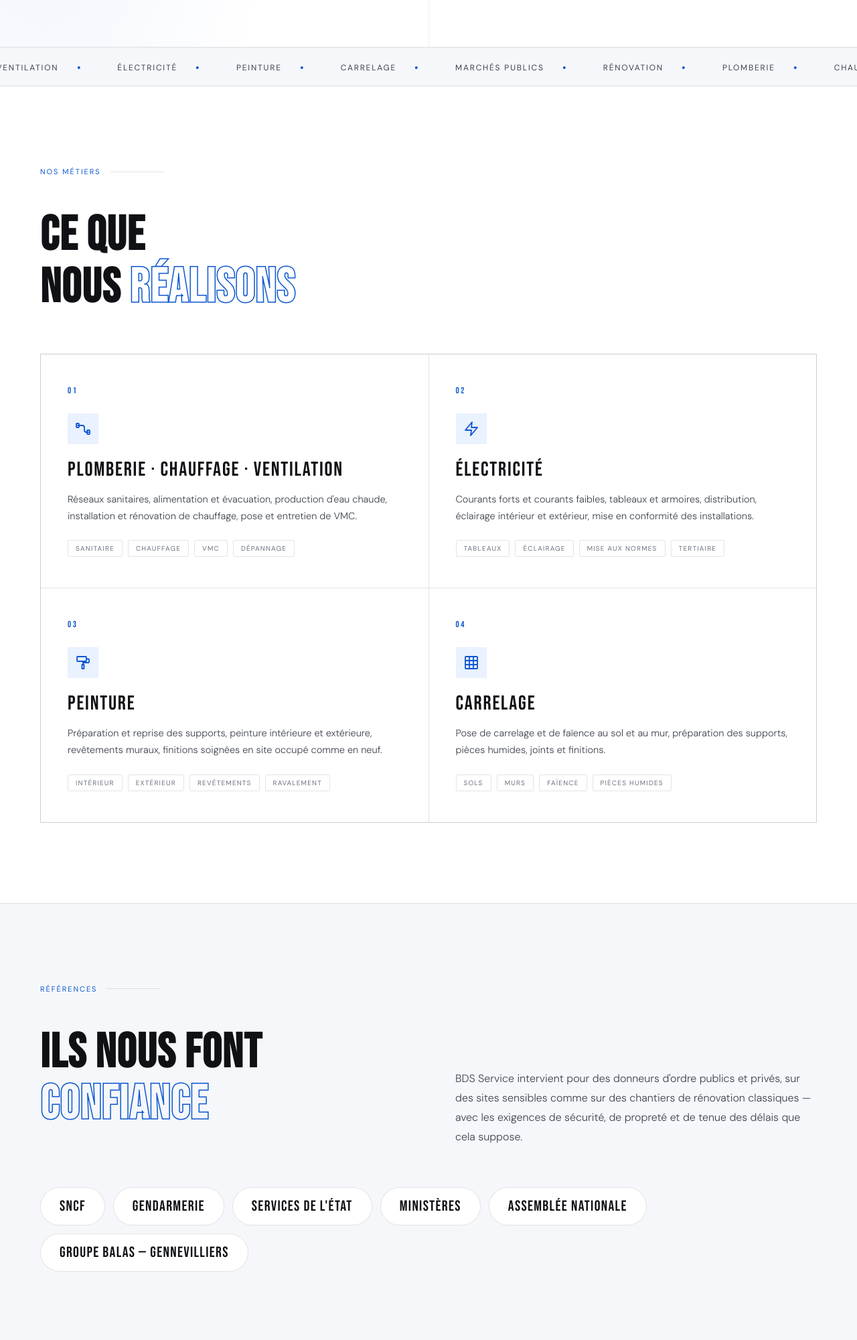
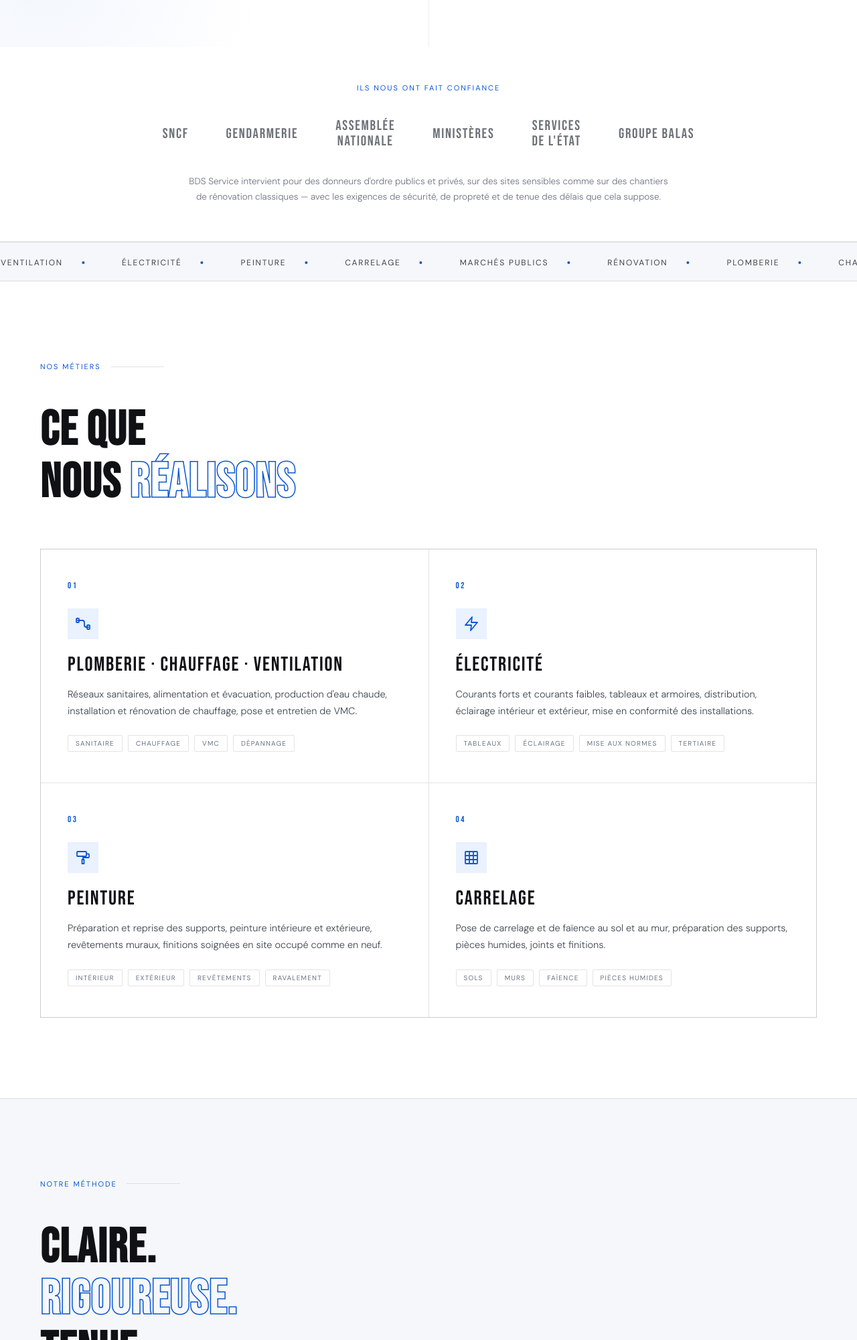
Before and after one commit to kaismarzougui2-cyber/OMAELEC, a plain HTML site: page index.html in a window 1280 px wide. Shown: the part 800-2800 px from the top of the page at 67% size. Drawn offline with Linux system fonts and the light colour scheme.

Commit message:
feat: add a client logo band under the hero
New "Ils nous ont fait confiance" band placed directly below the hero,
before the marquee, holding the six references.

The logo files are not in the repository, so each item ships as an
<img> pointing at logos/<name>.png with the reference name as a sibling
fallback. The image removes itself if the file is missing and the CSS
then reveals the name, so the band is complete today and switches to the
real logos as soon as the files are dropped in logos/ — no markup change
needed. Logos render greyscale and return to full colour on hover.

logos/README.md documents the expected filenames, the recommended format,
and the point that these are trademarks: French state emblems in
particular have restricted use, so displaying them needs the client's
authorisation. Until then the names in plain text are the safe option.

Removed the lower "Références" section, which repeated the same six names
and carried a duplicate id="references"; its explanatory sentence moved
into the new band, and section backgrounds were re-alternated.

Verified both states in Chromium: with no files the six names show and
with files present the six images show, greyscale with colour on hover.
No duplicate ids, no overflow at 390px or 1440px.

Co-Authored-By: Claude Opus 5 <noreply@anthropic.com>
Claude-Session: https://claude.ai/code/session_01T95zoF76iVTQNrQGba9U2S

```diff
--- a/index.html
+++ b/index.html
@@ -206,6 +206,39 @@
   }
   .metric-label{font-size:11px;letter-spacing:.14em;text-transform:uppercase;color:var(--ink-3)}
 
+  /* ── BANDE DE CONFIANCE (logos clients) ── */
+  .trust{padding:54px 60px;border-bottom:1px solid var(--line);background:var(--white)}
+  .trust-label{
+    text-align:center;font-size:11px;letter-spacing:.18em;text-transform:uppercase;
+    color:var(--blue);margin-bottom:34px;
+  }
+  .trust-logos{
+    display:flex;flex-wrap:wrap;justify-content:center;align-items:center;
+    gap:24px 56px;max-width:1120px;margin:0 auto;
+  }
+  .logo-item{
+    height:54px;display:flex;align-items:center;justify-content:center;
+    text-decoration:none;color:inherit;
+  }
+  /* Le fichier existe : le logo s'affiche. Sinon l'image est retirée et
+     le nom en toutes lettres prend sa place (voir logos/README.md). */
+  .logo-item img{
+    max-height:54px;max-width:168px;width:auto;object-fit:contain;
+    filter:grayscale(1);opacity:.58;transition:filter .3s,opacity .3s;
+  }
+  .logo-item:hover img{filter:none;opacity:1}
+  .logo-name{
+    font-family:'Bebas Neue',sans-serif;font-size:21px;letter-spacing:.08em;
+    color:var(--ink-2);opacity:.75;text-align:center;line-height:1.1;
+    transition:opacity .3s,color .3s;
+  }
+  .logo-item:hover .logo-name{opacity:1;color:var(--blue)}
+  .logo-item img ~ .logo-name{display:none}
+  .trust-note{
+    text-align:center;font-size:13.5px;line-height:1.7;color:var(--ink-3);
+    font-weight:300;max-width:720px;margin:34px auto 0;
+  }
+
   /* ── MARQUEE ── */
   .marquee-section{
     border-top:1px solid var(--line);border-bottom:1px solid var(--line);
@@ -265,22 +298,6 @@
   .tag{
     font-size:10px;letter-spacing:.12em;text-transform:uppercase;
     border:1px solid var(--line);padding:5px 11px;color:var(--ink-3);border-radius:2px;
-  }
-
-  /* ── RÉFÉRENCES ── */
-  .refs-intro{
-    display:grid;grid-template-columns:1fr 1fr;gap:80px;align-items:end;margin-bottom:60px;
-  }
-  .refs-intro p{font-size:16px;line-height:1.8;color:var(--ink-2);font-weight:300;align-self:end}
-
-  .refs-list{display:flex;flex-wrap:wrap;gap:12px}
-  .ref-pill{
-    font-family:'Bebas Neue',sans-serif;font-size:22px;letter-spacing:.06em;
-    padding:14px 28px;border:1px solid var(--line);border-radius:100px;
-    background:var(--white);transition:all .3s;
-  }
-  .ref-pill:hover{
-    background:var(--blue);color:#fff;border-color:var(--blue);transform:scale(1.04);
   }
 
   /* ── MÉTHODE ── */
@@ -415,7 +432,11 @@
     h1{font-size:clamp(50px,13vw,74px)}
 
     .section{padding:72px 22px}
-    .refs-intro{grid-template-columns:1fr;gap:28px}
+    .trust{padding:40px 22px}
+    .trust-logos{gap:20px 34px}
+    .logo-item{height:42px}
+    .logo-item img{max-height:42px;max-width:124px}
+    .logo-name{font-size:17px}
     .about-grid{grid-template-columns:1fr;gap:36px}
     .process-steps{grid-template-columns:1fr 1fr;gap:38px 0}
     .process-steps::before{display:none}
@@ -431,7 +452,7 @@
 
   @media (max-width:560px){
     .process-steps{grid-template-columns:1fr}
-    .ref-pill{font-size:18px;padding:11px 20px}
+    .trust-logos{gap:18px 26px}
   }
 
   @media (prefers-reduced-motion:reduce){
@@ -494,6 +515,44 @@
       <div class="metric-label">Sevran · Île-de-France</div>
     </div>
   </div>
+</section>
+
+<!-- ILS NOUS ONT FAIT CONFIANCE -->
+<section class="trust" id="references">
+  <p class="trust-label">Ils nous ont fait confiance</p>
+
+  <div class="trust-logos">
+    <div class="logo-item">
+      <img src="logos/sncf.png" alt="SNCF" loading="lazy" onerror="this.remove()">
+      <span class="logo-name">SNCF</span>
+    </div>
+    <div class="logo-item">
+      <img src="logos/gendarmerie.png" alt="Gendarmerie nationale" loading="lazy" onerror="this.remove()">
+      <span class="logo-name">Gendarmerie</span>
+    </div>
+    <div class="logo-item">
+      <img src="logos/assemblee-nationale.png" alt="Assemblée nationale" loading="lazy" onerror="this.remove()">
+      <span class="logo-name">Assemblée<br>nationale</span>
+    </div>
+    <div class="logo-item">
+      <img src="logos/ministeres.png" alt="Ministères" loading="lazy" onerror="this.remove()">
+      <span class="logo-name">Ministères</span>
+    </div>
+    <div class="logo-item">
+      <img src="logos/services-etat.png" alt="Services de l'État" loading="lazy" onerror="this.remove()">
+      <span class="logo-name">Services<br>de l'État</span>
+    </div>
+    <div class="logo-item">
+      <img src="logos/groupe-balas.png" alt="Groupe Balas" loading="lazy" onerror="this.remove()">
+      <span class="logo-name">Groupe Balas</span>
+    </div>
+  </div>
+
+  <p class="trust-note">
+    BDS Service intervient pour des donneurs d'ordre publics et privés, sur des sites
+    sensibles comme sur des chantiers de rénovation classiques — avec les exigences de
+    sécurité, de propreté et de tenue des délais que cela suppose.
+  </p>
 </section>
 
 <!-- MARQUEE -->
@@ -586,29 +645,8 @@
   </div>
 </section>
 
-<!-- RÉFÉRENCES -->
-<section class="section section-soft" id="references">
-  <div class="section-label"><span>Références</span></div>
-  <div class="refs-intro">
-    <h2>ILS NOUS FONT<br><span class="outline">CONFIANCE</span></h2>
-    <p>
-      BDS Service intervient pour des donneurs d'ordre publics et privés, sur des sites
-      sensibles comme sur des chantiers de rénovation classiques — avec les exigences
-      de sécurité, de propreté et de tenue des délais que cela suppose.
-    </p>
-  </div>
-  <div class="refs-list fade-up">
-    <div class="ref-pill">SNCF</div>
-    <div class="ref-pill">Gendarmerie</div>
-    <div class="ref-pill">Services de l'État</div>
-    <div class="ref-pill">Ministères</div>
-    <div class="ref-pill">Assemblée nationale</div>
-    <div class="ref-pill">Groupe Balas — Gennevilliers</div>
-  </div>
-</section>
-
 <!-- MÉTHODE -->
-<section class="section" id="methode">
+<section class="section section-soft" id="methode">
   <div class="section-label"><span>Notre méthode</span></div>
   <h2>CLAIRE.<br><span class="outline">RIGOUREUSE.</span><br>TENUE.</h2>
 
@@ -649,7 +687,7 @@
 </section>
 
 <!-- ENTREPRISE -->
-<section class="section section-soft" id="entreprise">
+<section class="section" id="entreprise">
   <div class="section-label"><span>L'entreprise</span></div>
   <div class="about-grid">
     <div>
```
Also changed, not shown: 1 other file.
